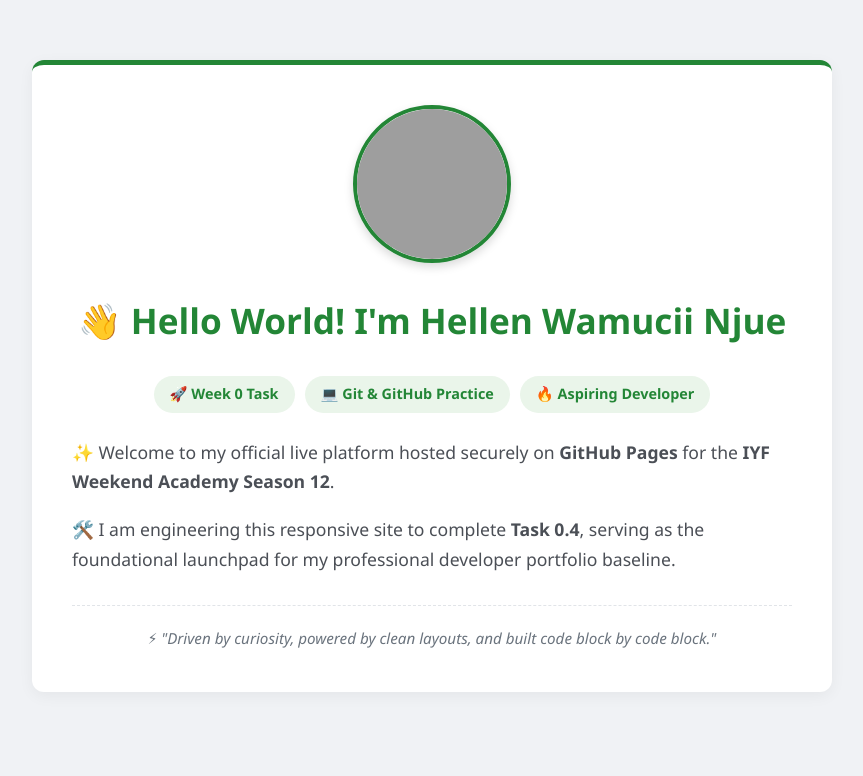
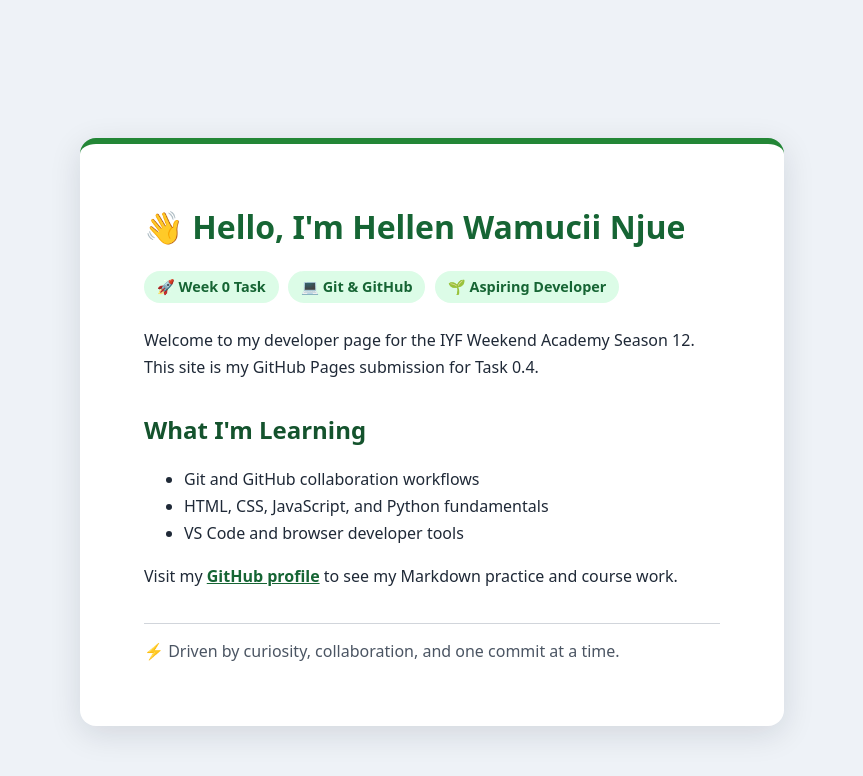
Before and after one commit to hellenjue/hellenjue.github.io, a plain HTML site: page index.html in a window 1280 px wide. Shown: the whole page, without its empty margins (208-1071 px from the left). Drawn offline with Linux system fonts and the light colour scheme; grey boxes are pictures that could not be loaded.

Commit message:
Fix Week 0 Pages site content and broken image

```diff
--- a/index.html
+++ b/index.html
@@ -3,95 +3,108 @@
 <head>
   <meta charset="UTF-8">
   <meta name="viewport" content="width=device-width, initial-scale=1.0">
-    <title>Developer Profile | Hellen Wamucii Njue</title>
+  <meta name="description" content="Hellen Wamucii Njue's IYF Weekend Academy Season 12 developer profile.">
+  <title>Hellen Wamucii Njue | Developer Profile</title>
   <style>
+    :root {
+      color-scheme: light;
+      font-family: system-ui, -apple-system, BlinkMacSystemFont, "Segoe UI", sans-serif;
+      color: #1f2937;
+      background: #eef2f7;
+    }
+
     body {
-            font-family: 'Segoe UI', Tahoma, Geneva, Verdana, sans-serif;
-            max-width: 800px;
-            margin: 60px auto;
-            padding: 0 20px;
+      margin: 0;
+      min-height: 100vh;
+      display: grid;
+      place-items: center;
+      padding: 2rem 1rem;
+    }
+
+    main {
+      width: min(100%, 44rem);
+      box-sizing: border-box;
+      padding: clamp(2rem, 6vw, 4rem);
+      background: #ffffff;
+      border-top: 6px solid #238636;
+      border-radius: 1rem;
+      box-shadow: 0 0.5rem 2rem rgb(15 23 42 / 12%);
+    }
+
+    h1 {
+      margin-top: 0;
+      color: #166534;
+      line-height: 1.2;
+    }
+
+    h2 {
+      margin-top: 2rem;
+      color: #14532d;
+    }
+
+    p, li {
       line-height: 1.7;
-            background-color: #f0f2f5;
-            color: #1c1e21;
     }
-        .card {
-            background: white;
-            padding: 40px;
-            border-radius: 12px;
-            box-shadow: 0 4px 15px rgba(0,0,0,0.05);
-            border-top: 5px solid #238636;
-            text-align: center; /* Centers profile elements */
+
+    a {
+      color: #166534;
+      font-weight: 600;
     }
-        .profile-img {
-            width: 150px;
-            height: 150px;
-            border-radius: 50%;
-            border: 4px solid #238636;
-            object-fit: cover;
-            margin-bottom: 20px;
-            box-shadow: 0 4px 10px rgba(0,0,0,0.15);
+
+    .badges {
+      display: flex;
+      flex-wrap: wrap;
+      gap: 0.6rem;
+      margin: 1.5rem 0;
     }
-        h1 {
-            color: #238636;
-            font-size: 2.2rem;
-            margin-top: 0;
-            display: flex;
-            justify-content: center;
-            align-items: center;
-            gap: 10px;
+
+    .badge {
+      padding: 0.4rem 0.8rem;
+      border-radius: 999px;
+      background: #dcfce7;
+      color: #166534;
+      font-size: 0.9rem;
+      font-weight: 700;
     }
-        p {
-            font-size: 1.1rem;
-            color: #4b4f56;
-            text-align: left; /* Keeps text paragraphs natural to read */
-        }
-        .badge-container {
-            margin: 25px 0;
-            display: flex;
-            justify-content: center;
-            gap: 10px;
-            flex-wrap: wrap;
-        }
-        .badge {
-            background-color: #eaf5ea;
-            color: #238636;
-            padding: 6px 16px;
-            border-radius: 20px;
-            font-weight: bold;
-            font-size: 0.9rem;
-            display: inline-flex;
-            align-items: center;
-            gap: 6px;
-        }
-        .footer-note {
-            margin-top: 30px;
-            padding-top: 20px;
-            border-top: 1px dashed #e1e4e8;
-            font-size: 0.95rem;
-            color: #6a737d;
+
+    footer {
+      margin-top: 2rem;
+      padding-top: 1rem;
+      border-top: 1px solid #d1d5db;
+      color: #4b5563;
     }
   </style>
 </head>
 <body>
-    <div class="card">
-        <!-- 📸 Secure RAW production image URL -->
-        <img src="https://githubusercontent.com" alt="Hellen Wamucii Njue" class="profile-img">
+  <main>
+    <h1>👋 Hello, I'm Hellen Wamucii Njue</h1>
 
-        <h1>👋 Hello World! I'm Hellen Wamucii Njue</h1>
-
-        <div class="badge-container">
+    <div class="badges" aria-label="Topics">
       <span class="badge">🚀 Week 0 Task</span>
-            <span class="badge">💻 Git & GitHub Practice</span>
-            <span class="badge">🔥 Aspiring Developer</span>
+      <span class="badge">💻 Git &amp; GitHub</span>
+      <span class="badge">🌱 Aspiring Developer</span>
     </div>
 
-        <p>✨ Welcome to my official live platform hosted securely on <strong>GitHub Pages</strong> for the <strong>IYF Weekend Academy Season 12</strong>.</p>
+    <p>
+      Welcome to my developer page for the IYF Weekend Academy Season 12.
+      This site is my GitHub Pages submission for Task 0.4.
+    </p>
 
-        <p>🛠️ I am engineering this responsive site to complete <strong>Task 0.4</strong>, serving as the foundational launchpad for my professional developer portfolio baseline.</p>
+    <h2>What I'm Learning</h2>
+    <ul>
+      <li>Git and GitHub collaboration workflows</li>
+      <li>HTML, CSS, JavaScript, and Python fundamentals</li>
+      <li>VS Code and browser developer tools</li>
+    </ul>
 
-        <div class="footer-note">
-            ⚡ <em>"Driven by curiosity, powered by clean layouts, and built code block by code block."</em>
-        </div>
-    </div>
+    <p>
+      Visit my <a href="https://github.com/hellenjue">GitHub profile</a>
+      to see my Markdown practice and course work.
+    </p>
+
+    <footer>
+      ⚡ Driven by curiosity, collaboration, and one commit at a time.
+    </footer>
+  </main>
 </body>
 </html>
```
Lines whose indentation alone changed are shown as unchanged.
